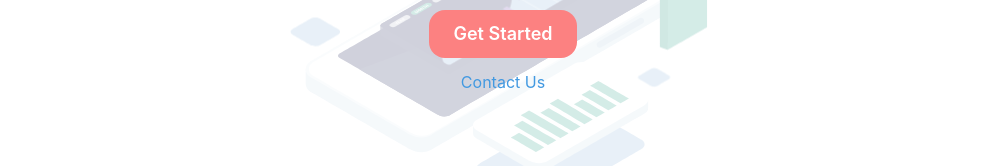
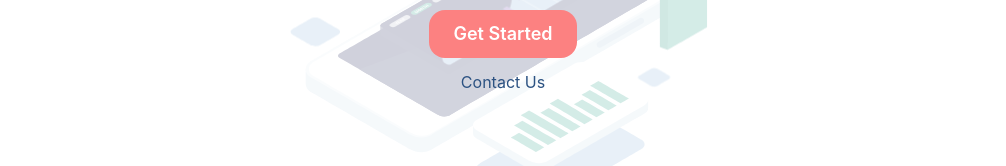
Before and after one commit to vinicius-sacramento/poc-landing-cms, a React (Vite) app: page / in a window 1280 px wide. Shown: the part 414-580 px from the top of the page, without its empty margins (137-1143 px from the left). Built offline with nearby package versions, Linux system fonts and the light colour scheme.

Commit message:
fix: glitchs on lottie

```diff
--- a/src/pages/home/components/Hero/Hero.component.tsx
+++ b/src/pages/home/components/Hero/Hero.component.tsx
@@ -33,7 +33,7 @@ export const Hero = (props: THeroProps) => {
         <Stack
           position="relative"
           maxW={'5xl'}
-          height="80dvh"
+          height="80vh"
           margin="0 auto"
           textAlign={'center'}
           justifySelf="center"
@@ -83,16 +83,17 @@ export const Hero = (props: THeroProps) => {
                   Get Started {callToActionTitle}
               </Button>
                 </Link>
-              <Link href='#contact-us' variant={'link'} color="blue.400" colorScheme={'gray'} size={'sm'}>
+              <Link href='#contact-us' variant={'link'} color="blue.700" colorScheme={'gray'} size={'lg'}>
                 Contact Us {ghostButtonTitle}
               </Link>
             </Stack>
           </Stack>
-          <Box maxW={500} position={'absolute'}
+          <Box
+            maxW={{md: 500}}
+            position={'absolute'}
             bottom={0}
             opacity={0.2}
             zIndex={0}
-
           >
             <Lottie
               play
```
